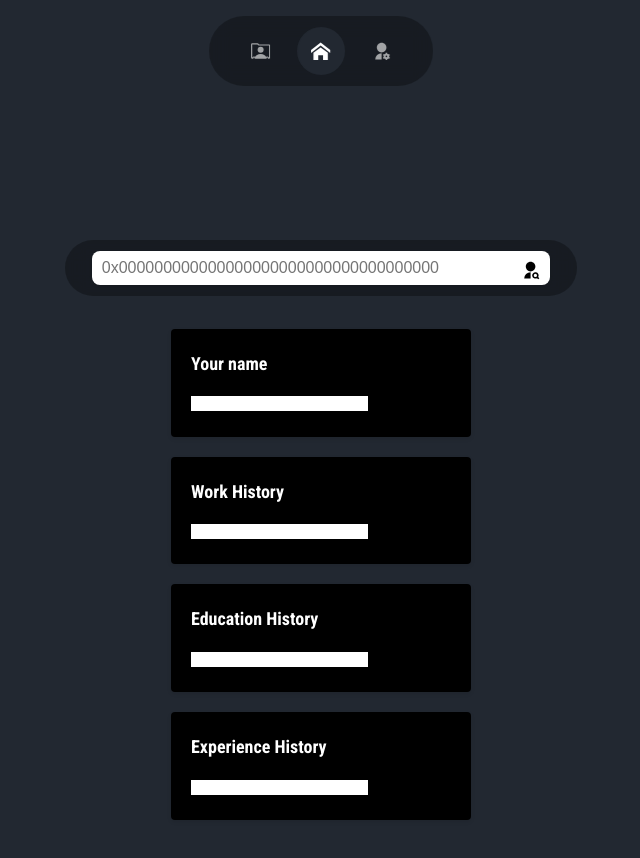
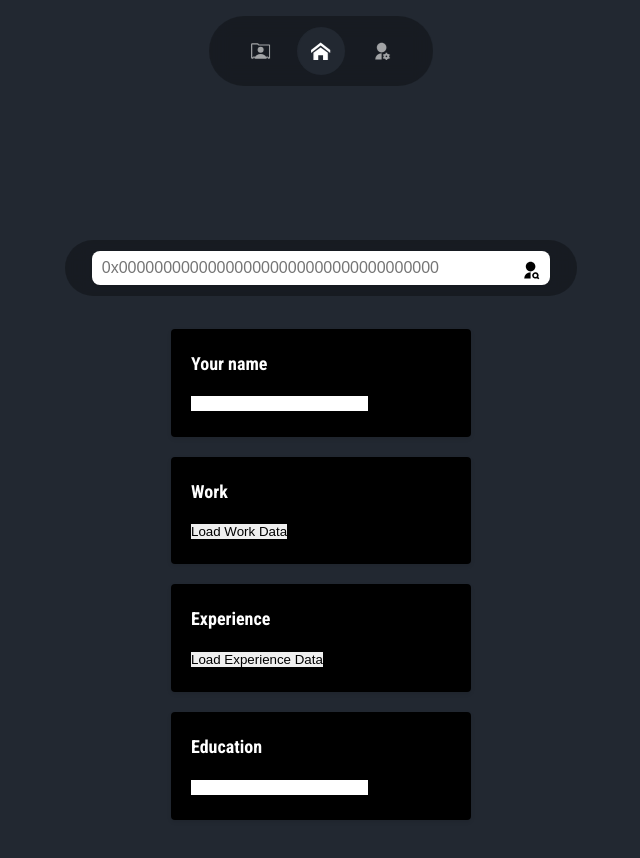
Before and after one commit to Poudel0/Validi_T_Front, a React (Create React App) app: page / in a window 1280 px wide. Shown: the top 858 px of the page, without its empty margins (319-959 px from the left). Built offline with nearby package versions, Linux system fonts and the light colour scheme.

Commit message:
Shifting to Ashim

```diff
--- a/src/component/Profile/Profile.jsx
+++ b/src/component/Profile/Profile.jsx
@@ -6,20 +6,20 @@ import Work from "./Work/Work.jsx";
 
 const Profile = () => {
   const [profileDetails, setProfileDetails] = useState("");
-  const [work, setWork] = useState([]);
-  const [education, setEdiucation] = useState([]);
-  const [experience, setExperience] = useState([]);
+  const [workData, setWorkData] = useState([]);
+  const [educationData, setEdiucation] = useState([]);
+  const [experienceData, setExperience] = useState([]);
 
   const updateProfileDetails = (details) => {
     setProfileDetails(details);
   };
-  const updateWorkDetails = (data) => {
+  const updateWorkData = (data) => {
     setProfileDetails(data);
   };
-  const updateEducationDetails = (data) => {
+  const updateEducationData = (data) => {
     setProfileDetails(data);
   };
-  const updateExperienceDetails = (data) => {
+  const updateExperienceData = (data) => {
     setProfileDetails(data);
   };
 
@@ -36,32 +36,40 @@ const Profile = () => {
         </div>
       </div>
       <div className="Card">
-        <div className="Card_Header">Work History</div>
+        <div className="Card_Header">Work</div>
+        <div className="Card_Body">
+          {workData.map((work, index) => (
+            <div key={index}>{work}</div>
+          ))}
+          <button
+            onClick={() => updateWorkData(["Work 1", "Work 2", "Work 3"])}
+          >
+            Load Work Data
+          </button>
+        </div>
+      </div>
+      <div className="Card">
+        <div className="Card_Header">Experience</div>
+        <div className="Card_Body">
+          {experienceData.map((exp, index) => (
+            <div key={index}>{exp}</div>
+          ))}
+          <button
+            onClick={() =>
+              updateExperienceData(["Experience 1", "Experience 2"])
+            }
+          >
+            Load Experience Data
+          </button>
+        </div>
+      </div>
+      <div className="Card">
+        <div className="Card_Header">Education</div>
         <div className="Card_Body">
           <input
             type="text"
             value={profileDetails}
-            onChange={(e) => updateProfileDetails(e.target.value)}
-          />
-        </div>
-      </div>
-      <div className="Card">
-        <div className="Card_Header">Education History</div>
-        <div className="Card_Body">
-          <input
-            type="text"
-            value={profileDetails}
-            onChange={(e) => updateProfileDetails(e.target.value)}
-          />
-        </div>
-      </div>
-      <div className="Card">
-        <div className="Card_Header">Experience History</div>
-        <div className="Card_Body">
-          <input
-            type="text"
-            value={profileDetails}
-            onChange={(e) => updateProfileDetails(e.target.value)}
+            onChange={(e) => updateExperienceData(e.target.value)}
           />
         </div>
       </div>
```
